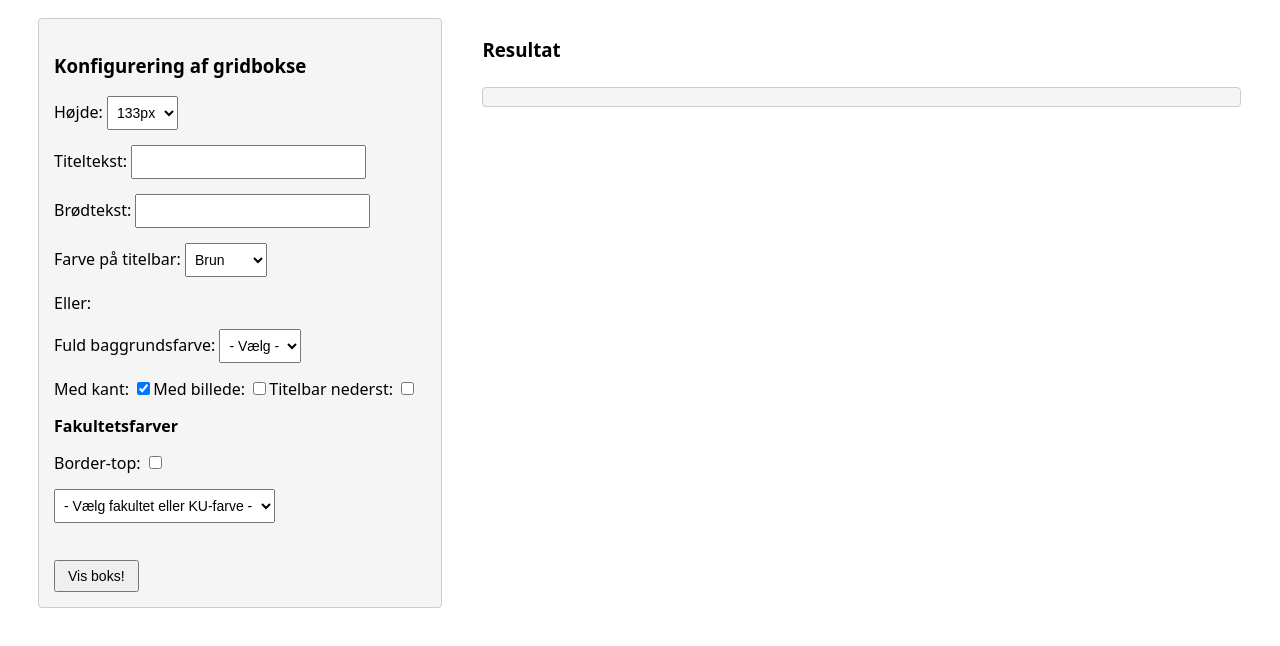
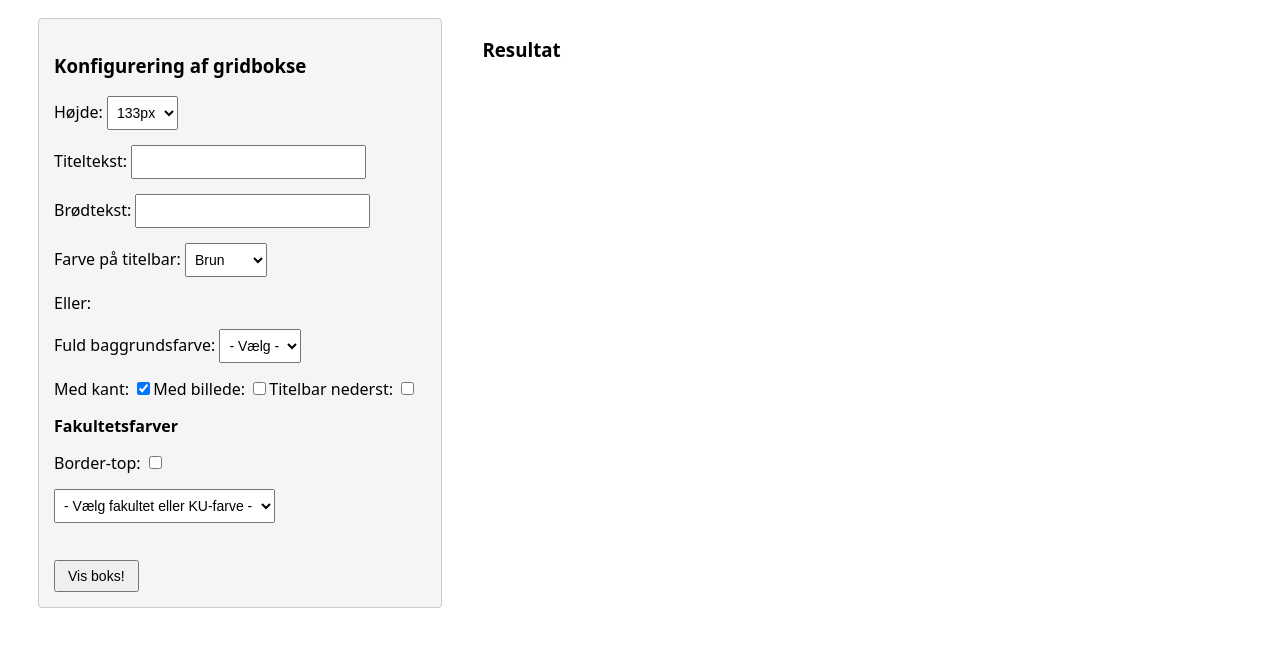
Before and after one commit to nanna-dk/Grid-boxes, a plain HTML site: page index.html in a window 1280 px wide. Drawn offline with nearby package versions, Linux system fonts and the light colour scheme.

Commit message:
Updated files

```diff
--- a/index.html
+++ b/index.html
@@ -238,7 +238,7 @@
             </div>
         </div>
         <!-- Display code -->
-        <div id="result"><pre></pre></div>
+        <div id="result"><pre style="display:none"></pre></div>
     </div>
     <script type="text/javascript" src="js/script.js"></script>
 </body>
```
